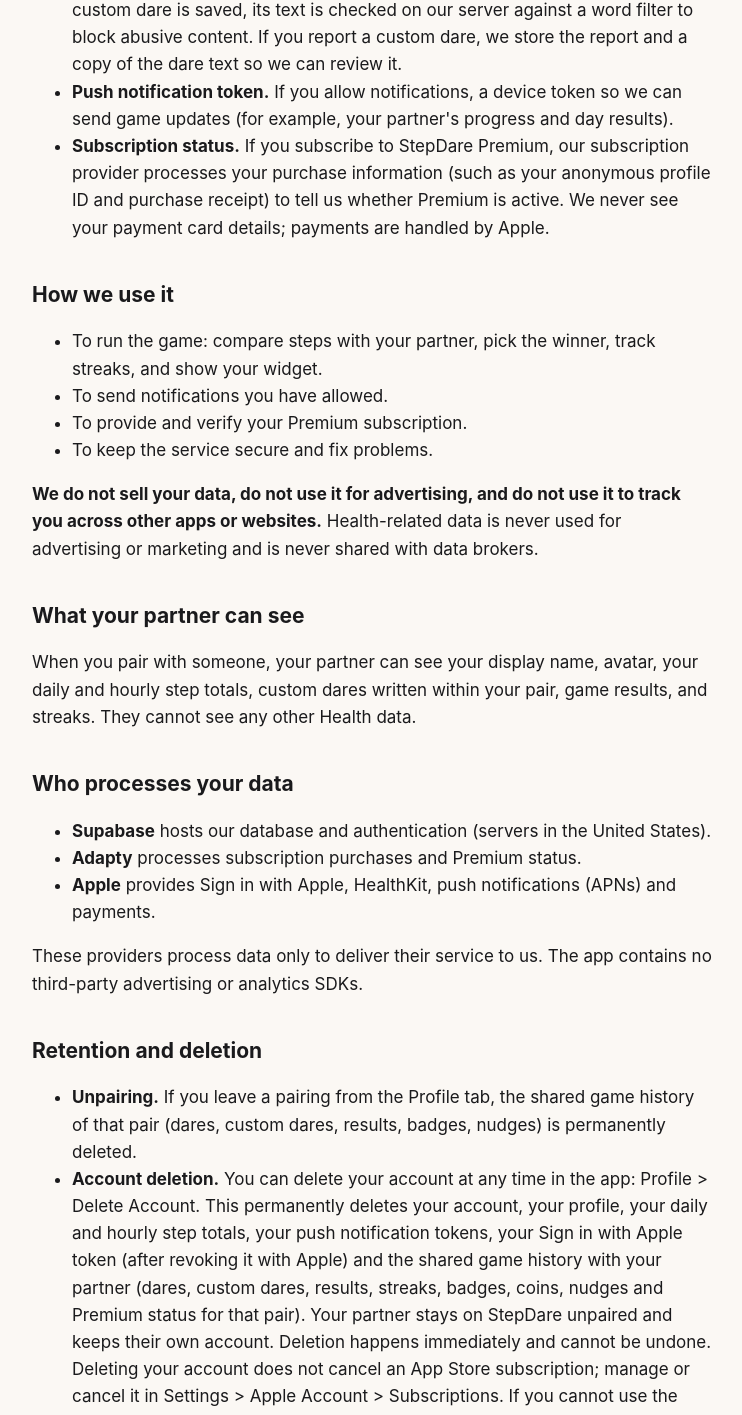
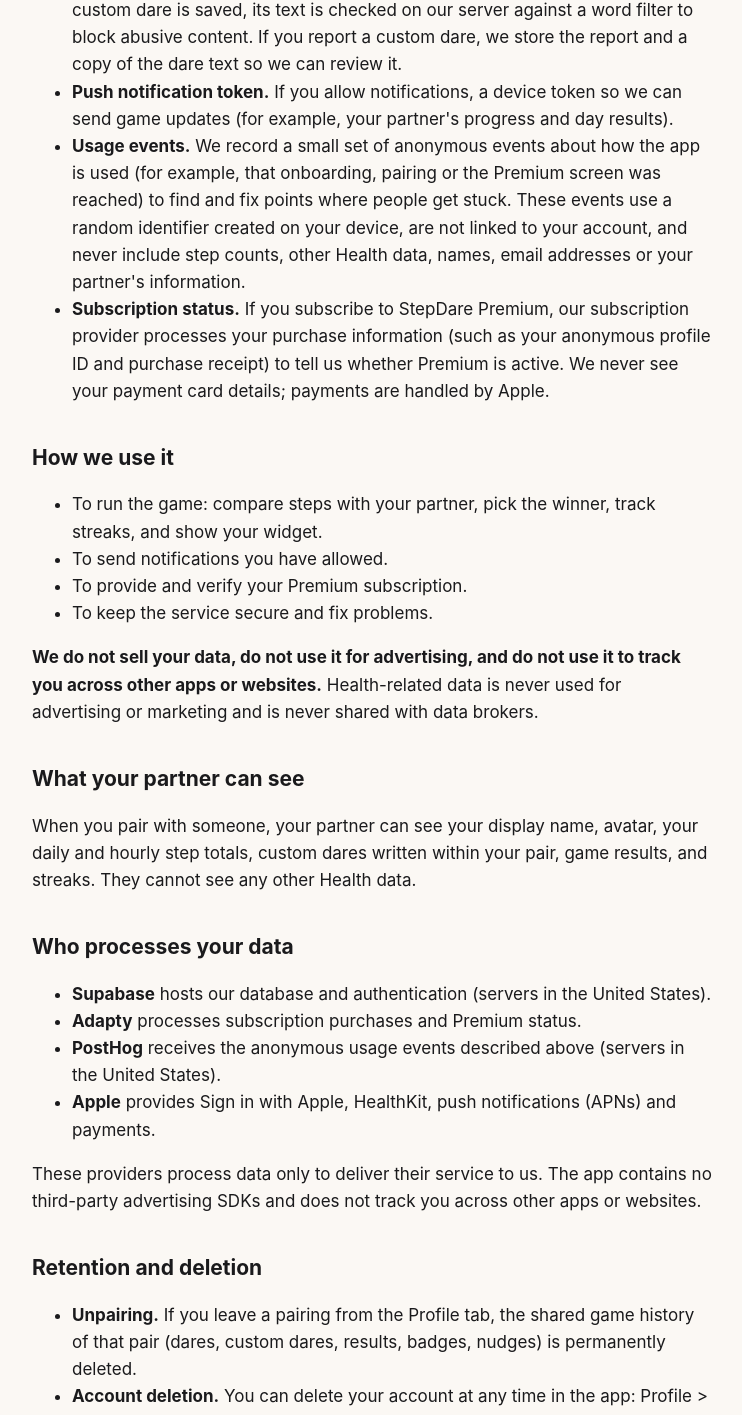
Before and after one commit to emreocaldev-tech/stepdare-site, a plain HTML site: page privacy.html in a window 1280 px wide. Shown: the part 778-2193 px from the top of the page, without its empty margins (268-1010 px from the left). Drawn offline with Linux system fonts and the light colour scheme.

Commit message:
Gizlilik politikası: anonim kullanım olayları ve PostHog
Co-Authored-By: Claude Sonnet 5.5 <noreply@anthropic.com>

```diff
--- a/privacy.html
+++ b/privacy.html
@@ -24,6 +24,7 @@
 <li><strong>Game data.</strong> Your pairing with your partner, the daily dare you play, daily results, streaks, badges, coins, and nudges you send each other.</li>
 <li><strong>Custom dares and reports.</strong> The text of custom dares you write. Before a custom dare is saved, its text is checked on our server against a word filter to block abusive content. If you report a custom dare, we store the report and a copy of the dare text so we can review it.</li>
 <li><strong>Push notification token.</strong> If you allow notifications, a device token so we can send game updates (for example, your partner's progress and day results).</li>
+<li><strong>Usage events.</strong> We record a small set of anonymous events about how the app is used (for example, that onboarding, pairing or the Premium screen was reached) to find and fix points where people get stuck. These events use a random identifier created on your device, are not linked to your account, and never include step counts, other Health data, names, email addresses or your partner's information.</li>
 <li><strong>Subscription status.</strong> If you subscribe to StepDare Premium, our subscription provider processes your purchase information (such as your anonymous profile ID and purchase receipt) to tell us whether Premium is active. We never see your payment card details; payments are handled by Apple.</li>
 </ul>
 
@@ -43,9 +44,10 @@
 <ul>
 <li><strong>Supabase</strong> hosts our database and authentication (servers in the United States).</li>
 <li><strong>Adapty</strong> processes subscription purchases and Premium status.</li>
+<li><strong>PostHog</strong> receives the anonymous usage events described above (servers in the United States).</li>
 <li><strong>Apple</strong> provides Sign in with Apple, HealthKit, push notifications (APNs) and payments.</li>
 </ul>
-<p>These providers process data only to deliver their service to us. The app contains no third-party advertising or analytics SDKs.</p>
+<p>These providers process data only to deliver their service to us. The app contains no third-party advertising SDKs and does not track you across other apps or websites.</p>
 
 <h2>Retention and deletion</h2>
 <ul>
```
